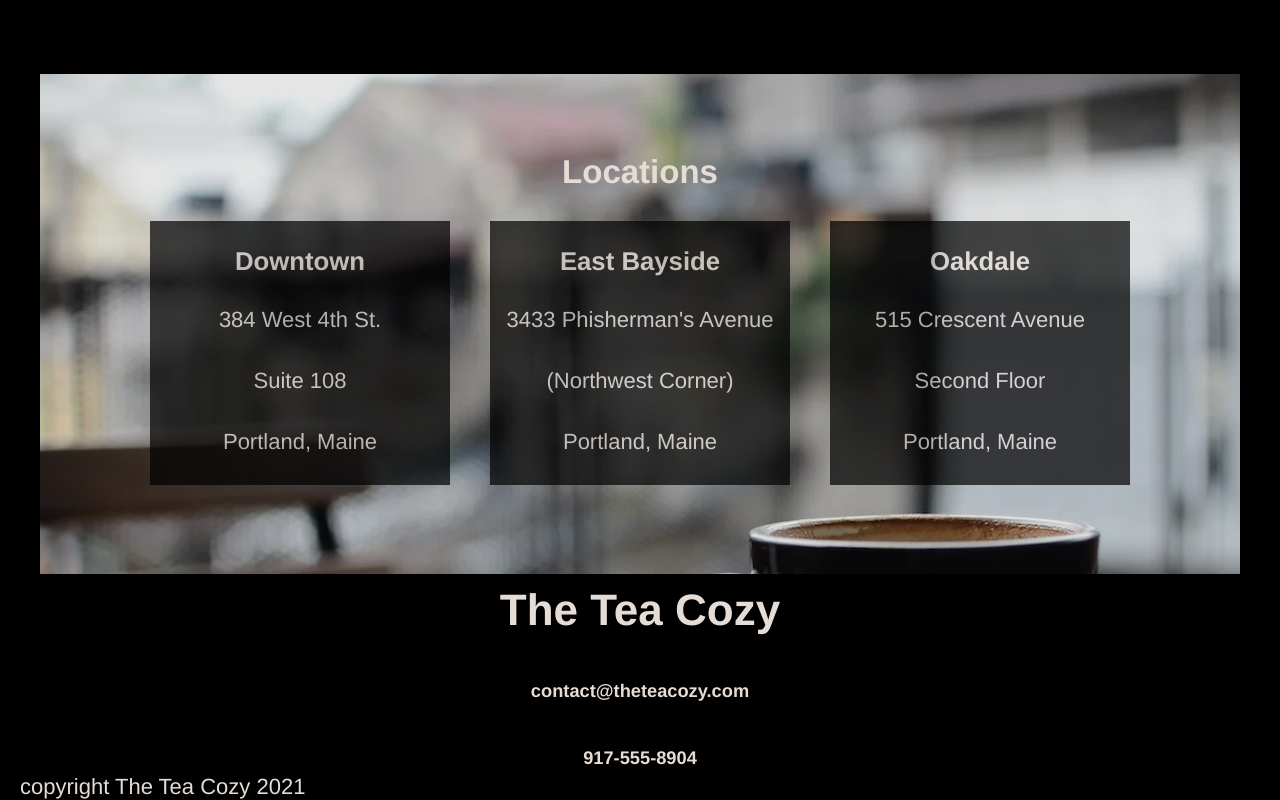
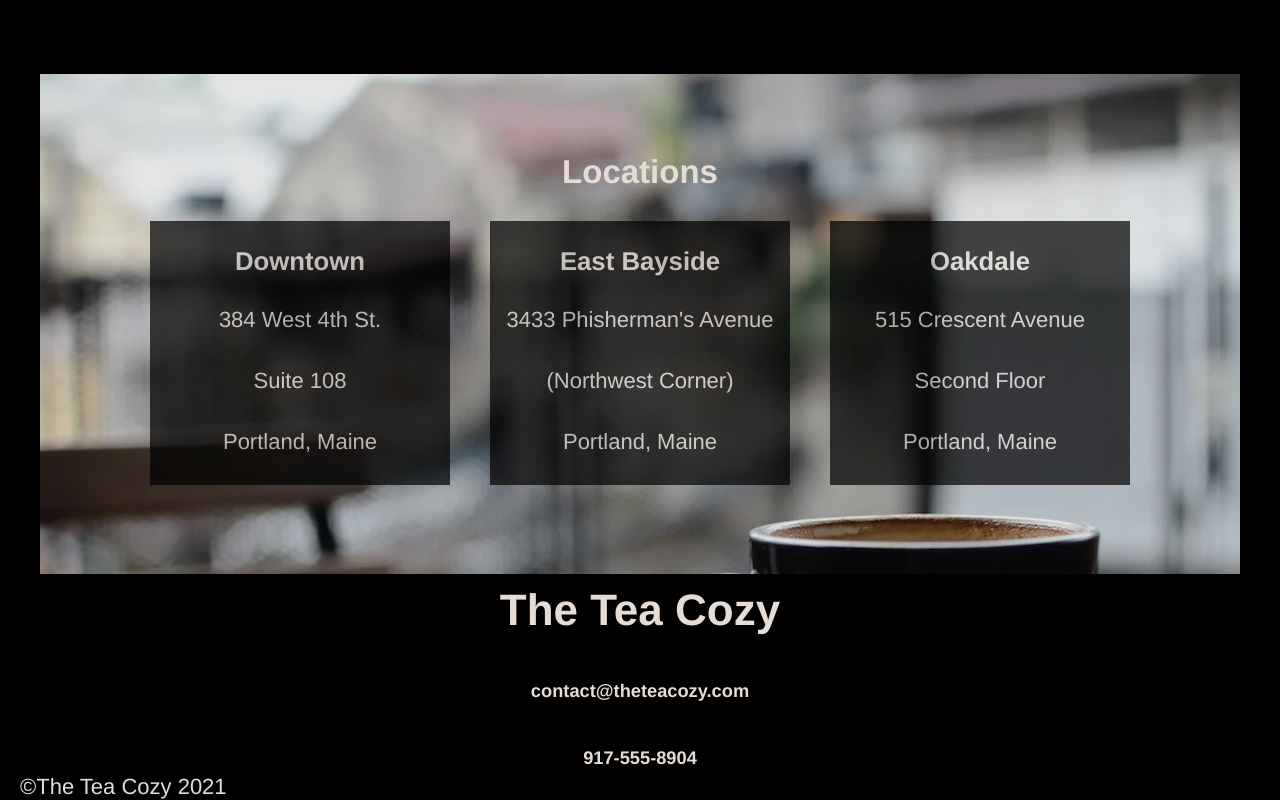
Before and after one commit to dmccloud/tea-site, a plain HTML site: page index.html in a window 1280 px wide. Shown: the part 1442-2242 px from the top of the page. Drawn offline with Linux system fonts and the light colour scheme.

Commit message:
updated copyright symbol from string

```diff
--- a/index.html
+++ b/index.html
@@ -95,6 +95,6 @@
         <h5 class="contact-text">917-555-8904</h5>
       </div>
     </div>
-    <footer>copyright The Tea Cozy 2021</footer>
+    <footer>©The Tea Cozy 2021</footer>
   </body>
 </html>
```
